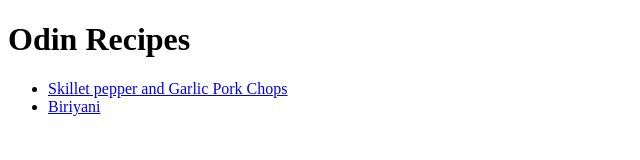
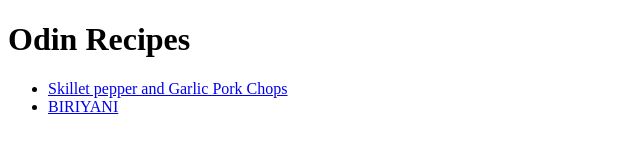
Before and after one commit to vignxshhh/Odin-Project-, a plain HTML site: page index.html in a window 1280 px wide. Shown: the full height of the page, 0-640 px from the left. Drawn offline with Linux system fonts and the light colour scheme.

Commit message:
Modified text to uppercase

```diff
--- a/index.html
+++ b/index.html
@@ -12,7 +12,7 @@
         <a href="recipes/porkchop.html">Skillet pepper and Garlic Pork Chops</a>
       </li>
       <li>
-        <a href="recipes/biriyani.html">Biriyani</a>
+        <a href="recipes/biriyani.html">BIRIYANI</a>
       </li>
     </ul>
   </body>
```
